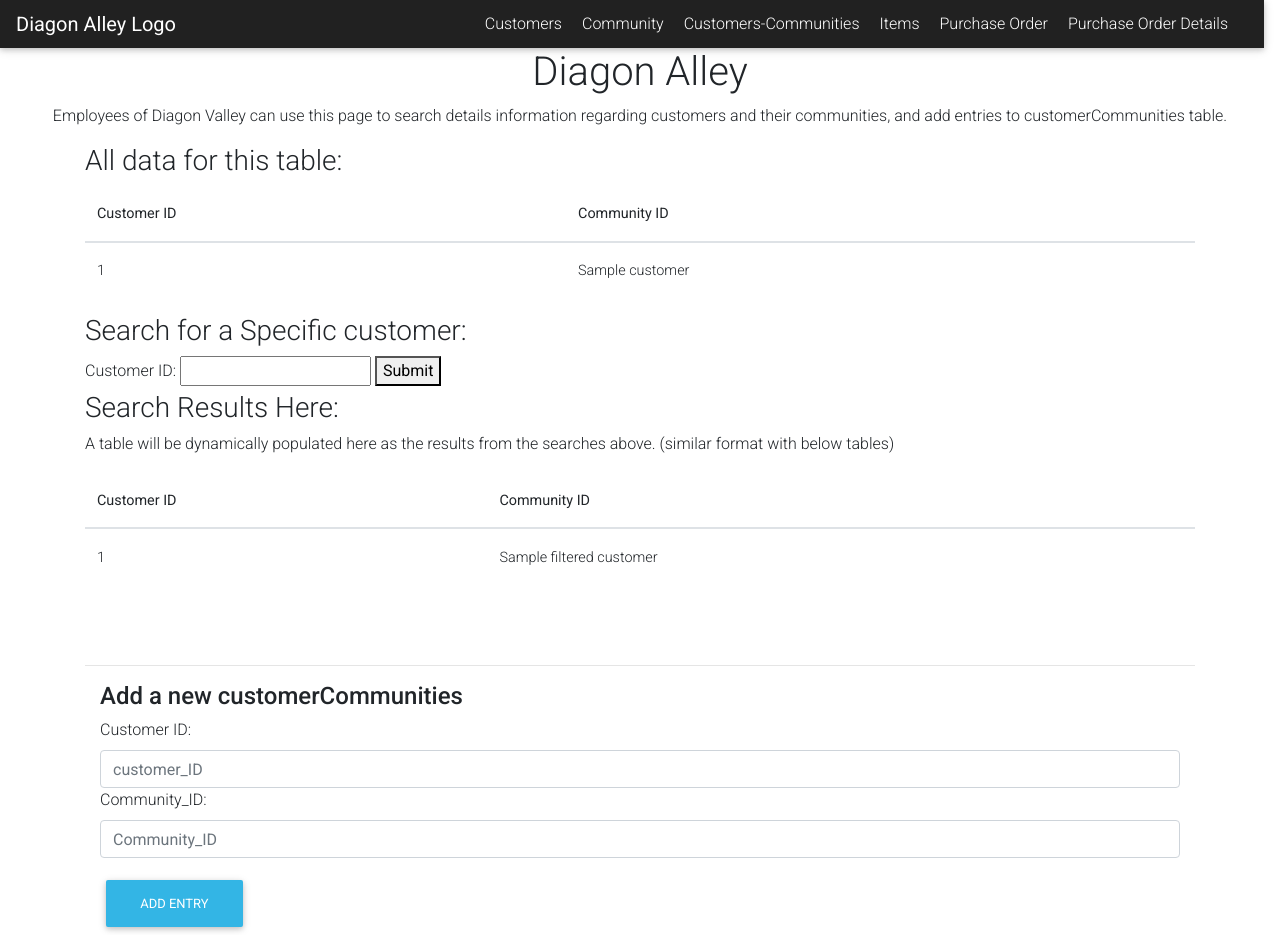
After one commit to longmach/DiagonAlley, a Flask app: template templates/customerCommunities.html in a window 1280 px wide. The commit adds this page. Run offline with Flask 2, Linux system fonts and the light colour scheme; the template is opened without the code that fills it: most values are stand-ins (such as "Sample title", 1, 10 or a date in 2020); some libraries are stand-ins or nearby versions.

Commit message:
Updated template files
- Add new customerCommunities html page
- Fix search result tables in customer page
- Fix search result tables in community pages
- Fix community link in home page
- Change "update" to "delete" button in purchaseOrderDetails page
- Reformat all tables
- Apply styles.css and background images on Home page

```diff
--- /dev/null
+++ b/templates/customerCommunities.html
@@ -0,0 +1,112 @@
+<!DOCTYPE html>
+<html lang="en">
+<head>
+    <meta charset="UTF-8">
+    <meta name="viewport" content="width=device-width, initial-scale=1.0">
+    <title>Customers</title>
+    <link rel="stylesheet" type="text/css" href="{{ url_for('static', filename='styles/main.css')}}">
+    <link rel="stylesheet" href="https://stackpath.bootstrapcdn.com/bootstrap/4.4.1/css/bootstrap.min.css">
+    <!-- Font Awesome -->
+    <link rel="stylesheet" href="https://use.fontawesome.com/releases/v5.8.2/css/all.css">
+    <!-- Google Fonts -->
+    <link rel="stylesheet" href="https://fonts.googleapis.com/css?family=Roboto:300,400,500,700&display=swap">
+    <!-- Bootstrap core CSS -->
+    <link href="https://cdnjs.cloudflare.com/ajax/libs/twitter-bootstrap/4.5.0/css/bootstrap.min.css" rel="stylesheet">
+    <!-- Material Design Bootstrap -->
+    <link href="https://cdnjs.cloudflare.com/ajax/libs/mdbootstrap/4.19.1/css/mdb.min.css" rel="stylesheet">
+        <!-- JQuery -->
+    <script type="text/javascript" src="https://cdnjs.cloudflare.com/ajax/libs/jquery/3.5.1/jquery.min.js"></script>
+    <!-- Bootstrap tooltips -->
+    <script type="text/javascript" src="https://cdnjs.cloudflare.com/ajax/libs/popper.js/1.14.4/umd/popper.min.js"></script>
+    <!-- Bootstrap core JavaScript -->
+    <script type="text/javascript" src="https://cdnjs.cloudflare.com/ajax/libs/twitter-bootstrap/4.5.0/js/bootstrap.min.js"></script>
+    <!-- MDB core JavaScript -->
+    <script type="text/javascript" src="https://cdnjs.cloudflare.com/ajax/libs/mdbootstrap/4.19.1/js/mdb.min.js"></script>
+    <script src="https://stackpath.bootstrapcdn.com/bootstrap/4.4.1/js/bootstrap.min.js"></script>
+
+</head>
+<body>
+    <nav class="navbar navbar-dark bg-dark my-2 my-md-0 mr-md-3">
+        <h5 class="logo my-0 mr-md-auto font-weight-normal">Diagon Alley Logo</h5>
+        <a class="py-1 d-none d-md-inline-block" href="customer">Customers</a>
+        <a class="py-1 d-none d-md-inline-block" href="communities">Community</a>
+		<a class="py-1 d-none d-md-inline-block" href="customerCommunities">Customers-Communities</a>
+        <a class="py-1 d-none d-md-inline-block" href="items">Items</a>
+        <a class="py-1 d-none d-md-inline-block" href="purchaseOrder">Purchase Order</a>
+        <a class="py-1 d-none d-md-inline-block" href="purchaseOrderDetails">Purchase Order Details</a>
+
+    </nav>
+    <h1 style="text-align: center">Diagon Alley</h1>
+    <p style="text-align: center">
+        Employees of Diagon Valley can use this page to search details information regarding customers and their communities, and add entries to customerCommunities table.
+      </p>
+    <div class="justify-content-center mt-3">
+        <div class="container">
+            <h3>All data for this table:</h3>
+            <!-- <input type="submit" name="showAllCustomers" value="All Customers"/> -->
+            <table class="table">
+                <thead>
+                    <th>Customer ID</th>
+                    <th>Community ID</th>
+                </thead>
+                <tbody>
+                    {% for c in customers %}
+                    <tr>
+                        <td>{{c[0]}}</td>
+                        <td>{{c[1]}}</td>
+                    </tr>
+                    {% endfor %}
+                </tbody>
+            </table>
+
+
+            <h3>Search for a Specific customer:</h3>
+            <form method="POST" id="filteredCustomerSearch">
+            <label>Customer ID:</label>
+            <input type="text" class = "searchByCustomerID" id="searchByCustomerID" name = "searchByCustomerID" required>
+            <button class="submitButton" id="submitCustomerID" name = "searchByCustomerID">Submit</button>
+            </form>
+
+
+            <h3>Search Results Here:</h3>
+            <div id="resultsHere">
+            <p id="searchResults">A table will be dynamically populated here as the results from the searches above. (similar format with below tables)</p>
+            </div>
+            <table class="table">
+                <thead>
+                    <th>Customer ID</th>
+                    <th>Community ID</th>
+                </thead>
+                <tbody>
+                    {% for c in filteredCustomer %}
+                    <tr>
+                        <td>{{c[0]}}</td>
+                        <td>{{c[1]}}</td>
+                    </tr>
+                    {% endfor %}
+                </tbody>
+            </table>
+            <br>
+            <br>
+    <hr>
+    <div class="justify-content-center mt-3">
+        <!-- add new customer -->
+        <fieldset>
+            <form method="POST" id="customer">
+                <div class="container"><h4><strong>Add a new customerCommunities</strong></h4></div>
+                <div class="container newCustomerCommunities">
+                    <div class="form-group">
+                        <label for="username" class="align-center">Customer ID:</label>
+                        <input type="text" class="form-control" id="customer_ID" placeholder="customer_ID" name="customer_ID">
+                        <label for="password" class="align-center">Community_ID:</label>
+                        <input type="text" class="form-control" id="Community_ID" placeholder="Community_ID" name="Community_ID">
+                    </div>
+                    <div class="wishListSubmit">
+                        <button type="submit" data-align="center" class="btn btn-info mb-2" name="insertNewCustomerCommunity">Add Entry</button>
+                    </div>
+                </div>
+            </form>
+        </fieldset>
+    </div>
+
+</body></html>
```
Also changed, not shown: templates/community.html (+6 -3 lines), templates/customer.html (+7 -8 lines), templates/home.html (+10 -8 lines), templates/index.html (+6 -5 lines), templates/items.html (+4 -3 lines), templates/purchaseOrder.html (+4 -3 lines), templates/purchaseOrderDetails.html (+5 -5 lines).
